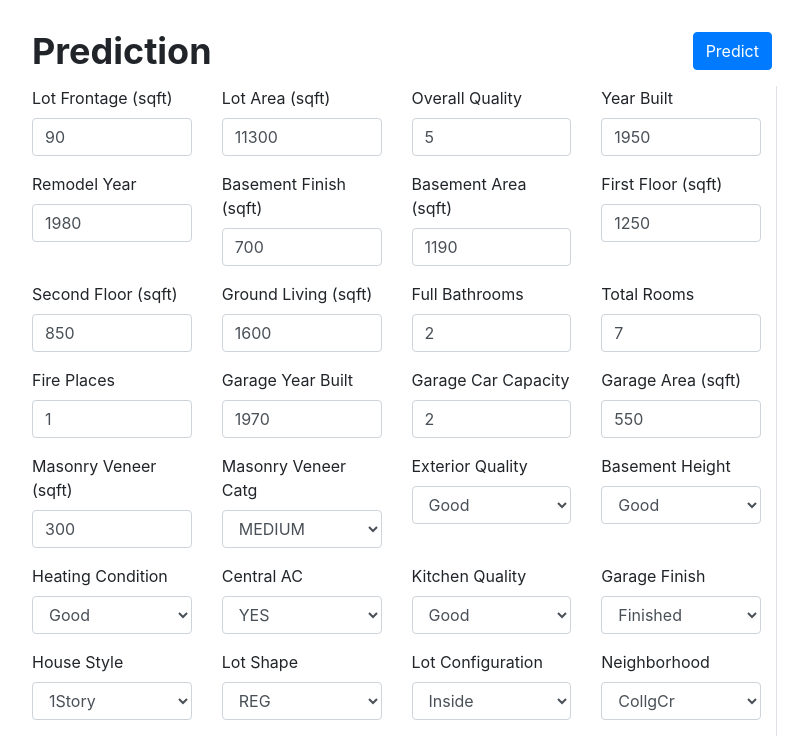
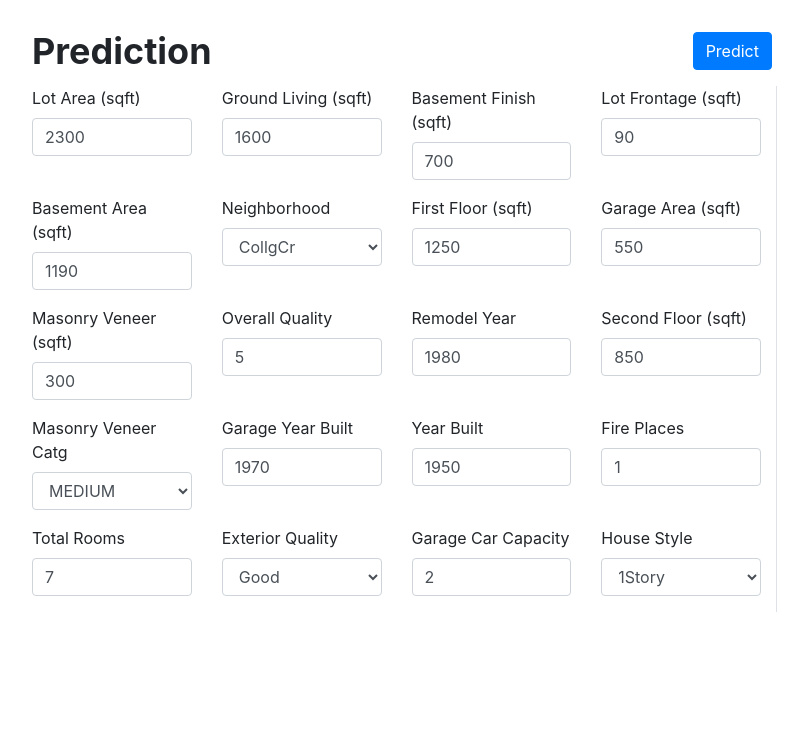
Before and after one commit to KickStartersproject/house-prediction-lgbm-app, a Flask app: page /prediction in a window 1280 px wide. Shown: the part 56-800 px from the top of the page, without its empty margins (53-861 px from the left). Run offline with Flask 2, Linux system fonts and the light colour scheme; some libraries are stand-ins or nearby versions.

Commit message:
removed unused feature fields

```diff
--- a/application/routes.py
+++ b/application/routes.py
@@ -17,16 +17,16 @@ def predict():
 
     print('request got in here...')
 
-    LotShape = request.form.get('LotShape')
-    LotConfig = request.form.get('LotConfig')
+    # LotShape = request.form.get('LotShape')
+    # LotConfig = request.form.get('LotConfig')
     Neighborhood = request.form.get('Neighborhood')
     HouseStyle = request.form.get('HouseStyle')
     ExterQual = request.form.get('ExterQual')
-    BsmtQual = request.form.get('BsmtQual')
-    HeatingQC = request.form.get('HeatingQC')
-    CentralAir = request.form.get('CentralAir')
-    KitchenQual = request.form.get('KitchenQual')
-    GarageFinish = request.form.get('GarageFinish')
+    # BsmtQual = request.form.get('BsmtQual')
+    # HeatingQC = request.form.get('HeatingQC')
+    # CentralAir = request.form.get('CentralAir')
+    # KitchenQual = request.form.get('KitchenQual')
+    # GarageFinish = request.form.get('GarageFinish')
     MasVnrArea = request.form.get('MasVnrArea')
     MasVnrAreaCatg = request.form.get('MasVnrAreaCatg')
     LotFrontage = request.form.get('LotFrontage')
@@ -39,19 +39,17 @@ def predict():
     FirstFlrSF = request.form.get('1stFlrSF')
     SecondFlrSF = request.form.get('2ndFlrSF')
     GrLivArea = request.form.get('GrLivArea')
-    FullBath = request.form.get('FullBath')
+    # FullBath = request.form.get('FullBath')
     TotRmsAbvGrd = request.form.get('TotRmsAbvGrd')
     Fireplaces = request.form.get('Fireplaces')
     GarageYrBlt = request.form.get('GarageYrBlt')
     GarageCars = request.form.get('GarageCars')
     GarageArea = request.form.get('GarageArea')
 
-    inputData = json.dumps({'LotFrontage': LotFrontage, 'LotArea': LotArea, 'LotShape': LotShape, 'LotConfig': LotConfig,
-                            'Neighborhood': Neighborhood, 'HouseStyle': HouseStyle, 'OverallQual': OverallQual, 'YearBuilt': YearBuilt, 'YearRemodAdd': YearRemodAdd,
-                            'MasVnrArea': MasVnrArea, 'MasVnrAreaCatg': MasVnrAreaCatg, 'ExterQual': ExterQual, 'BsmtQual': BsmtQual, 'BsmtFinSF1': BsmtFinSF1, 'TotalBsmtSF': TotalBsmtSF,
-                            'HeatingQC': HeatingQC, 'CentralAir': CentralAir, '1stFlrSF': FirstFlrSF, '2ndFlrSF': SecondFlrSF, 'GrLivArea': GrLivArea,
-                            'FullBath': FullBath, 'KitchenQual': KitchenQual, 'TotRmsAbvGrd': TotRmsAbvGrd, 'Fireplaces': Fireplaces,
-                            'GarageYrBlt': GarageYrBlt, 'GarageFinish': GarageFinish, 'GarageCars': GarageCars, 'GarageArea': GarageArea})
+    inputData = json.dumps({'LotFrontage': LotFrontage, 'LotArea': LotArea, 'Neighborhood': Neighborhood, 'HouseStyle': HouseStyle, 'OverallQual': OverallQual,
+                            'YearBuilt': YearBuilt, 'YearRemodAdd': YearRemodAdd, 'MasVnrArea': MasVnrArea, 'MasVnrAreaCatg': MasVnrAreaCatg, 'ExterQual': ExterQual,
+                            'BsmtFinSF1': BsmtFinSF1, 'TotalBsmtSF': TotalBsmtSF, '1stFlrSF': FirstFlrSF, '2ndFlrSF': SecondFlrSF, 'GrLivArea': GrLivArea,
+                            'TotRmsAbvGrd': TotRmsAbvGrd, 'Fireplaces': Fireplaces, 'GarageYrBlt': GarageYrBlt, 'GarageCars': GarageCars, 'GarageArea': GarageArea})
 
     print(inputData)
     # URL for prediction model
@@ -63,14 +61,14 @@ def predict():
 
     # returned data
     result = results.content.decode('UTF-8')
+    print('Predicted price: {}'.format(result))
     final_result = float(result)
 
-    return render_template("prediction.html", LotFrontage = LotFrontage, LotArea = LotArea, LotShape = LotShape, LotConfig = LotConfig,
-                            Neighborhood = Neighborhood, HouseStyle = validate_transform_data(HouseStyle), OverallQual = OverallQual, YearBuilt = YearBuilt, YearRemodAdd = YearRemodAdd,
-                            MasVnrArea = MasVnrArea, MasVnrAreaCatg = validate_transform_data(MasVnrAreaCatg), ExterQual = validate_transform_data(ExterQual), BsmtQual = validate_transform_data(BsmtQual),
-                            BsmtFinSF1 = BsmtFinSF1, TotalBsmtSF = TotalBsmtSF, HeatingQC = validate_transform_data(HeatingQC), CentralAir = validate_transform_data(CentralAir),
-                            FirstFlrSF = FirstFlrSF, SecondFlrSF = SecondFlrSF, GrLivArea = GrLivArea, FullBath = FullBath, KitchenQual = validate_transform_data(KitchenQual),
-                            TotRmsAbvGrd = TotRmsAbvGrd, Fireplaces = Fireplaces, GarageYrBlt = GarageYrBlt, GarageFinish = validate_transform_data(GarageFinish),
+    return render_template("prediction.html", LotFrontage = LotFrontage, LotArea = LotArea, Neighborhood = Neighborhood,
+                            HouseStyle = validate_transform_data(HouseStyle), OverallQual = OverallQual, YearBuilt = YearBuilt, YearRemodAdd = YearRemodAdd,
+                            MasVnrArea = MasVnrArea, MasVnrAreaCatg = validate_transform_data(MasVnrAreaCatg), ExterQual = validate_transform_data(ExterQual),
+                            BsmtFinSF1 = BsmtFinSF1, TotalBsmtSF = TotalBsmtSF, FirstFlrSF = FirstFlrSF, SecondFlrSF = SecondFlrSF, GrLivArea = GrLivArea,
+                            TotRmsAbvGrd = TotRmsAbvGrd, Fireplaces = Fireplaces, GarageYrBlt = GarageYrBlt,
                             GarageCars = GarageCars, GarageArea = GarageArea, results = '$' + ' ' + convert_to_dollars(final_result))
 
 
--- a/application/templates/prediction.html
+++ b/application/templates/prediction.html
@@ -14,34 +14,17 @@
     <div class="row">
         <div class="mt-2 col-md-8 border-right">
             <div class="row">
+
                 <div class="col-md-3">
                     <div class="form-group">
-                        <label data-toggle="tooltip" data-placement="top" title="Linear feet of street connected to property" for="">Lot Frontage (sqft)</label>
-                        <input type="number" class="form-control" name="LotFrontage" id="LotFrontage" value="{{90}}"/>
+                        <label data-toggle="tooltip" data-placement="top" title="Lot size in square feet" for="">Lot Area (sqft)</label>
+                        <input type="number" class="form-control" name="LotArea" id="LotArea" value="{{2300}}"/>
                     </div>
                 </div>
                 <div class="col-md-3">
                     <div class="form-group">
-                        <label data-toggle="tooltip" data-placement="top" title="Lot size in square feet" for="">Lot Area (sqft)</label>
-                        <input type="number" class="form-control" name="LotArea" id="LotArea" value="{{11300}}"/>
-                    </div>
-                </div>
-                <div class="col-md-3">
-                    <div class="form-group">
-                        <label data-toggle="tooltip" data-placement="top" title="Overall material and finish quality" for="">Overall Quality</label>
-                        <input type="number" class="form-control" name="OverallQual" id="OverallQual" value="{{5}}"/>
-                    </div>
-                </div>
-                <div class="col-md-3">
-                    <div class="form-group">
-                        <label data-toggle="tooltip" data-placement="top" title="Original construction date" for="">Year Built</label>
-                        <input type="number" class="form-control" name="YearBuilt" id="YearBuilt" value="{{1950}}"/>
-                    </div>
-                </div>
-                <div class="col-md-3">
-                    <div class="form-group">
-                        <label data-toggle="tooltip" data-placement="top" title="Remodel date" for="">Remodel Year</label>
-                        <input type="number" class="form-control" name="YearRemodAdd" id="YearRemodAdd" value="{{1980}}"/>
+                        <label data-toggle="tooltip" data-placement="top" title="Above grade (ground) living area square feet" for="">Ground Living (sqft)</label>
+                        <input type="number" class="form-control" name="GrLivArea" id="GrLivArea" value="{{1600}}"/>
                     </div>
                 </div>
                 <div class="col-md-3">
@@ -64,57 +86,36 @@
                 </div>
                 <div class="col-md-3">
                     <div class="form-group">
-                        <label data-toggle="tooltip" data-placement="top" title="Second Floor square feet" for="">Second Floor (sqft)
-                        </label>
-                        <input type="number" class="form-control" name="2ndFlrSF" id="2ndFlrSF" value="{{850}}"/>
+                        <label data-toggle="tooltip" data-placement="top" title="Size of garage in square feet" for="">Garage Area (sqft)</label>
+                        <input type="number" class="form-control" name="GarageArea" id="GarageArea" value="{{550}}"/>
+                    </div>
+                </div>
+
+                <div class="col-md-3">
+                    <div class="form-group">
+                        <label data-toggle="tooltip" data-placement="top" title="Masonry veneer area in square feet" for="">Masonry Veneer (sqft)</label>
+                        <input type="number" class="form-control" name="MasVnrArea" id="MasVnrArea" value="{{300}}"/>
                     </div>
                 </div>
                 <div class="col-md-3">
                     <div class="form-group">
-                        <label data-toggle="tooltip" data-placement="top" title="Above grade (ground) living area square feet" for="">Ground Living (sqft)</label>
-                        <input type="number" class="form-control" name="GrLivArea" id="GrLivArea" value="{{1600}}"/>
+                        <label data-toggle="tooltip" data-placement="top" title="Overall material and finish quality" for="">Overall Quality</label>
+                        <input type="number" class="form-control" name="OverallQual" id="OverallQual" value="{{5}}"/>
                     </div>
                 </div>
+
                 <div class="col-md-3">
                     <div class="form-group">
-                        <label data-toggle="tooltip" data-placement="top" title="Full bathrooms above gradey" for="">Full Bathrooms</label>
-                        <input type="number" class="form-control" name="FullBath" id="FullBath" value="{{2}}"/>
+                        <label data-toggle="tooltip" data-placement="top" title="Remodel date" for="">Remodel Year</label>
+                        <input type="number" class="form-control" name="YearRemodAdd" id="YearRemodAdd" value="{{1980}}"/>
                     </div>
                 </div>
+
                 <div class="col-md-3">
                     <div class="form-group">
-                        <label data-toggle="tooltip" data-placement="top" title="Total rooms above grade (does not include bathrooms)" for="">Total Rooms</label>
-                        <input type="number" class="form-control" name="TotRmsAbvGrd" id="TotRmsAbvGrd" value="{{7}}"/>
-                    </div>
-                </div>
-                <div class="col-md-3">
-                    <div class="form-group">
-                        <label data-toggle="tooltip" data-placement="top" title="Number of fireplaces" for="">Fire Places</label>
-                        <input type="number" class="form-control" name="Fireplaces" id="Fireplaces" value="{{1}}"/>
-                    </div>
-                </div>
-                <div class="col-md-3">
-                    <div class="form-group">
-                        <label data-toggle="tooltip" data-placement="top" title="Year garage was built" for="">Garage Year Built</label>
-                        <input type="number" class="form-control" name="GarageYrBlt" id="GarageYrBlt" value="{{1970}}"/>
-                    </div>
-                </div>
-                <div class="col-md-3">
-                    <div class="form-group">
-                        <label data-toggle="tooltip" data-placement="top" title="Size of garage in car capacity" for="">Garage Car Capacity</label>
-                        <input type="number" class="form-control" name="GarageCars" id="GarageCars" value="{{2}}"/>
-                    </div>
-                </div>
-                <div class="col-md-3">
-                    <div class="form-group">
-                        <label data-toggle="tooltip" data-placement="top" title="Size of garage in square feet" for="">Garage Area (sqft)</label>
-                        <input type="number" class="form-control" name="GarageArea" id="GarageArea" value="{{550}}"/>
-                    </div>
-                </div>
-                <div class="col-md-3">
-                    <div class="form-group">
-                        <label data-toggle="tooltip" data-placement="top" title="Masonry veneer area in square feet" for="">Masonry Veneer (sqft)</label>
-                        <input type="number" class="form-control" name="MasVnrArea" id="MasVnrArea" value="{{300}}"/>
+                        <label data-toggle="tooltip" data-placement="top" title="Second Floor square feet" for="">Second Floor (sqft)
+                        </label>
+                        <input type="number" class="form-control" name="2ndFlrSF" id="2ndFlrSF" value="{{850}}"/>
                     </div>
                 </div>
 
@@ -195,21 +256,7 @@
                       </select>
                     </div>
                 </div>
-                <div class="col-md-3">
-                    <div class="form-group">
-                      <label data-toggle="tooltip" data-placement="top" title="Style of dwelling">House Style</label>
-                      <select class="form-control" name="HouseStyle" id="HouseStyle">
-                        <option value="1Story" selected>1Story</option>
-                        <option value="2Story">2Story</option>
-                        <option value="1.5Fin">1.5Fin</option>
-                        <option value="1.5Unf">1.5Unf</option>
-                        <option value="SFoyer">SFoyer</option>
-                        <option value="SLvl">SLvl</option>
-                        <option value="2.5Unf">2.5Unf</option>
-                        <option value="2.5Fin">2.5Fin</option>
-                      </select>
-                    </div>
-                </div>
+
                 <div class="col-md-3">
                     <div class="form-group">
                       <label data-toggle="tooltip" data-placement="top" title="General shape of property">Lot Shape</label>
@@ -232,38 +279,8 @@
                         <option value="CulDSac">CulDSac</option>
                       </select>
                     </div>
-                </div>
-                <div class="col-md-3">
-                    <div class="form-group">
-                      <label data-toggle="tooltip" data-placement="top" title="Physical locations within Ames city limits">Neighborhood</label>
-                      <select class="form-control" name="Neighborhood" id="Neighborhood">
-                        <option value="CollgCr" selected>CollgCr</option>
-                        <option value="Veenker">Veenker</option>
-                        <option value="Crawfor">Crawfor</option>
-                        <option value="NoRidge">NoRidge</option>
-                        <option value="Mitchel">Mitchel</option>
-                        <option value="Somerst">Somerst</option>
-                        <option value="NWAmes">NWAmes</option>
-                        <option value="OldTown">OldTown</option>
-                        <option value="BrkSide">BrkSide</option>
-                        <option value="Sawyer">Sawyer</option>
-                        <option value="NridgHt">NridgHt</option>
-                        <option value="SawyerW">SawyerW</option>
-                        <option value="IDOTRR">IDOTRR</option>
-                        <option value="MeadowV">MeadowV</option>
-                        <option value="Edwards">Edwards</option>
-                        <option value="Timber">Timber</option>
-                        <option value="Gilbert">Gilbert</option>
-                        <option value="StoneBr">StoneBr</option>
-                        <option value="ClearCr">ClearCr</option>
-                        <option value="NPkVill">NPkVill</option>
-                        <option value="Blmngtn">Blmngtn</option>
-                        <option value="BrDale">BrDale</option>
-                        <option value="SWISU">SWISU</option>
-                        <option value="Blueste">Blueste</option>
-                      </select>
-                    </div>
-                </div>
+                </div> -->
+
 
             </div>
         </div>
@@ -274,35 +291,35 @@
                 <div class="col-md-12">
                     <span style="font-size: 32px;"><b> Predicted House Price : {{ results }} </b> </span>
                         <p class="mb-1"><b>For the following features:</b> </p>
+                        <p class="mb-1"> Lot Area (sqft): <span><b>{{LotArea}}</b></span> </p>
+                        <p class="mb-1"> Ground Living (sqft): <span><b>{{GrLivArea}}</b></span> </p>
+                        <p class="mb-1"> Basement Finish (sqft): <span><b>{{BsmtFinSF1}}</b></span> </p>
                         <p class="mb-1"> Lot Frontage (sqft): <span><b>{{LotFrontage}}</b></span> </p>
-                        <p class="mb-1"> Lot Area (sqft): <span><b>{{LotArea}}</b></span> </p>
-                        <p class="mb-1"> Overall Quality: <span><b>{{OverallQual}}</b></span></p>
-                        <p class="mb-1"> Year Built: <span><b>{{YearBuilt}}</b></span> </p>
-                        <p class="mb-1"> Remodel Year: <span><b>{{YearRemodAdd}}</b></span> </p>
-                        <p class="mb-1"> Basement Finish (sqft): <span><b>{{BsmtFinSF1}}</b></span> </p>
                         <p class="mb-1"> Basement Area (sqft): <span><b>{{TotalBsmtSF}}</b></span> </p>
+                        <p class="mb-1"> Neighborhood: <span><b>{{Neighborhood}}</b></span> </p>
                         <p class="mb-1"> First Floor (sqft): <span><b>{{FirstFlrSF}}</b></span> </p>
-                        <p class="mb-1"> Second Floor (sqft): <span><b>{{SecondFlrSF}}</b></span> </p>
-                        <p class="mb-1"> Ground Living (sqft): <span><b>{{GrLivArea}}</b></span> </p>
-                        <p class="mb-1"> Full Bathrooms: <span><b>{{FullBath}}</b></span> </p>
-                        <p class="mb-1"> Total Rooms: <span><b>{{TotRmsAbvGrd}}</b></span> </p>
-                        <p class="mb-1"> Fire Places: <span><b>{{Fireplaces}}</b></span> </p>
-                        <p class="mb-1"> Garage Year Built: <span><b>{{GarageYrBlt}}</b></span> </p>
-                        <p class="mb-1"> Garage Car Capacity: <span><b>{{GarageCars}}</b></span> </p>
                         <p class="mb-1"> Garage Area (sqft): <span><b>{{GarageArea}}</b></span> </p>
                         <p class="mb-1"> Masonry Veneer (sqft): <span><b>{{MasVnrArea}}</b></span> </p>
+                        <p class="mb-1"> Overall Quality: <span><b>{{OverallQual}}</b></span></p>
+                        <p class="mb-1"> Remodel Year: <span><b>{{YearRemodAdd}}</b></span> </p>
+                        <p class="mb-1"> Second Floor (sqft): <span><b>{{SecondFlrSF}}</b></span> </p>
                         <p class="mb-1"> Masonry Veneer Category: <span><b>{{MasVnrAreaCatg}}</b></span> </p>
+                        <p class="mb-1"> Garage Year Built: <span><b>{{GarageYrBlt}}</b></span> </p>
+                        <p class="mb-1"> Year Built: <span><b>{{YearBuilt}}</b></span> </p>
+                        <p class="mb-1"> Fire Places: <span><b>{{Fireplaces}}</b></span> </p>
+                        <p class="mb-1"> Total Rooms: <span><b>{{TotRmsAbvGrd}}</b></span> </p>
                         <p class="mb-1"> Exterior Quality: <span><b>{{ExterQual}}</b></span> </p>
+                        <p class="mb-1"> Garage Car Capacity: <span><b>{{GarageCars}}</b></span> </p>
+                        <p class="mb-1"> House Style: <span><b>{{HouseStyle}}</b></span> </p>
+
+                        <!-- <p class="mb-1"> Full Bathrooms: <span><b>{{FullBath}}</b></span> </p>
                         <p class="mb-1"> Basement Height: <span><b>{{BsmtQual}}</b></span> </p>
                         <p class="mb-1"> Heating Condition: <span><b>{{HeatingQC}}</b></span> </p>
                         <p class="mb-1"> Central AC: <span><b>{{CentralAir}}</b></span> </p>
                         <p class="mb-1"> Kitchen Quality: <span><b>{{KitchenQual}}</b></span> </p>
                         <p class="mb-1"> Garage Finish: <span><b>{{GarageFinish}}</b></span> </p>
-                        <p class="mb-1"> House Style: <span><b>{{HouseStyle}}</b></span> </p>
                         <p class="mb-1"> Lot Shape: <span><b>{{LotShape}}</b></span> </p>
-                        <p class="mb-1"> Lot Configuration: <span><b>{{LotConfig}}</b></span> </p>
-                        <p class="mb-1"> Neighborhood: <span><b>{{Neighborhood}}</b></span> </p>
-
+                        <p class="mb-1"> Lot Configuration: <span><b>{{LotConfig}}</b></span> </p> -->
                 </div>
                 {% endif %}
             </div>
```
Also changed, not shown: other parts of application/templates/prediction.html (+99 -0 lines).
